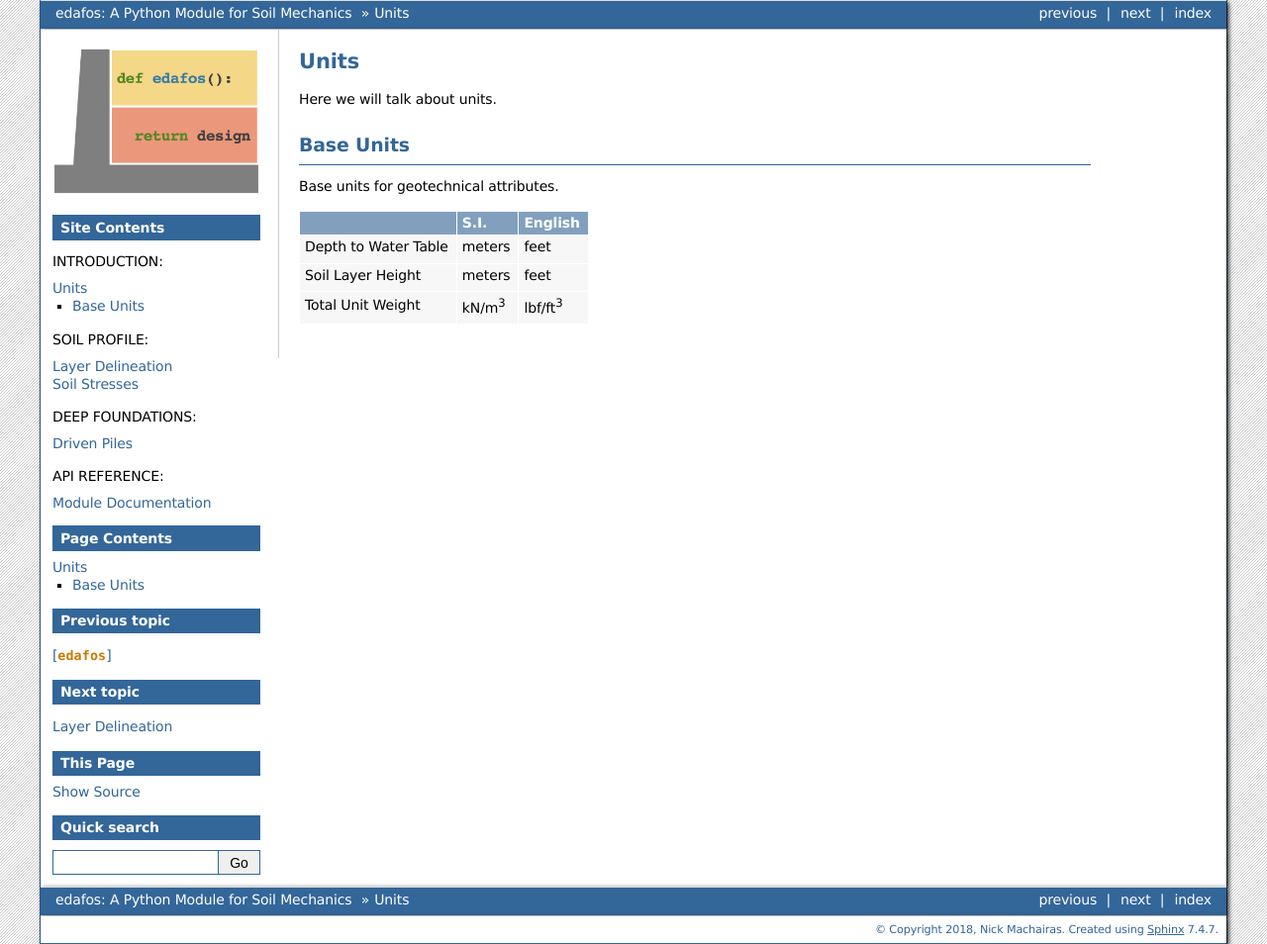
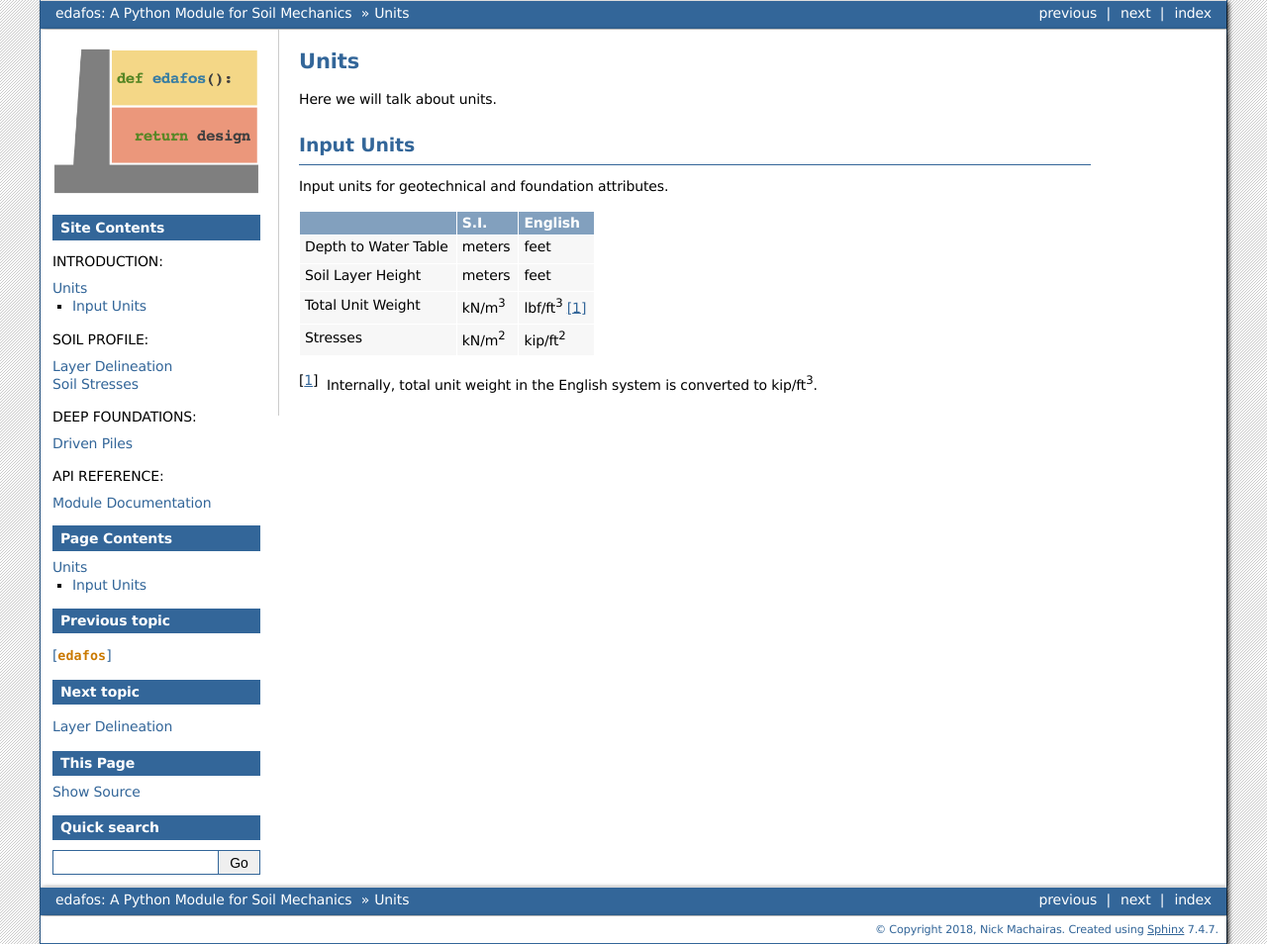
Before and after one commit to nickmachairas/edafos, a Sphinx documentation site: the page built from docs/intro/units.rst, in a window 1280 px wide. Shown: the whole page at 99% size. Built offline with Sphinx 7.4.7, drawn with Linux system fonts in a browser that asks for light colours.

Commit message:
fixed tuw, stress units and title

```diff
--- a/docs/intro/units.rst
+++ b/docs/intro/units.rst
@@ -7,19 +7,24 @@ Units
 Here we will talk about units.
 
 
-.. _base_units:
+.. _input_units:
 
-Base Units
-==========
+Input Units
+===========
 
-Base units for geotechnical attributes.
+Input units for geotechnical and foundation attributes.
 
-+----------------------+----------------+------------------+
-|                      | S.I.           | English          |
-+======================+================+==================+
-| Depth to Water Table | meters         | feet             |
-+----------------------+----------------+------------------+
-| Soil Layer Height    | meters         | feet             |
-+----------------------+----------------+------------------+
-| Total Unit Weight    | kN/m\ :sup:`3` | lbf/ft\ :sup:`3` |
-+----------------------+----------------+------------------+
++------------------------+----------------+-----------------------+
+|                        | S.I.           | English               |
++========================+================+=======================+
+| Depth to Water Table   | meters         | feet                  |
++------------------------+----------------+-----------------------+
+| Soil Layer Height      | meters         | feet                  |
++------------------------+----------------+-----------------------+
+| Total Unit Weight      | kN/m\ :sup:`3` | lbf/ft\ :sup:`3` [1]_ |
++------------------------+----------------+-----------------------+
+| Stresses               | kN/m\ :sup:`2` | kip/ft\ :sup:`2`      |
++------------------------+----------------+-----------------------+
+
+.. [1] Internally, total unit weight in the English system is converted to
+    kip/ft\ :sup:`3`.
```
